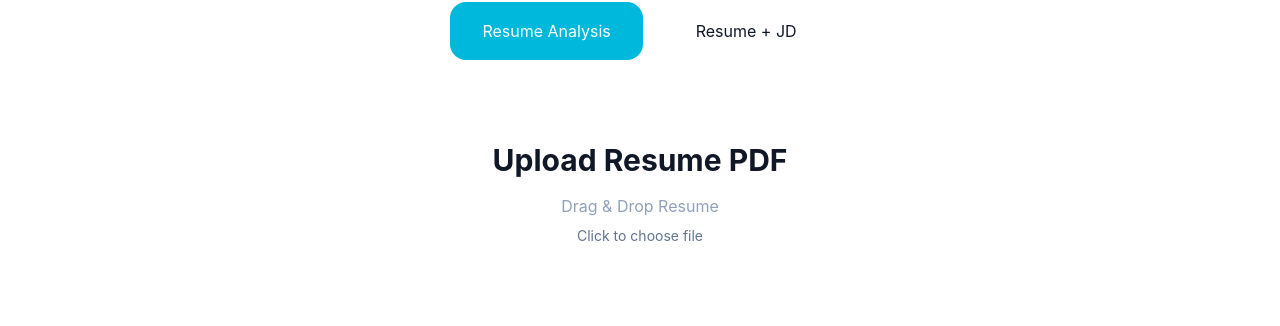
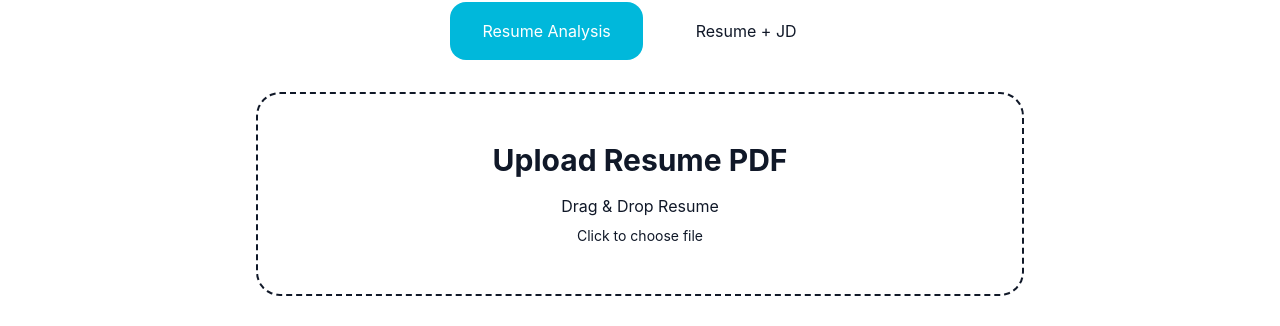
Before and after one commit to wasif-raza/skillscan-ai-frontend, a React (Vite) app: page / in a window 1280 px wide. Shown: the part 441-767 px from the top of the page. Built offline with nearby package versions, Linux system fonts and the light colour scheme.

Commit message:
style(upload): apply theme-aware styling to resume upload section

```diff
--- a/src/components/home/ResumeUpload.tsx
+++ b/src/components/home/ResumeUpload.tsx
@@ -45,9 +45,7 @@ export default function ResumeUpload({
         onDrop={onDrop}
         onDragOver={onDragOver}
         onDragLeave={onDragLeave}
-        onClick={() =>
-          fileInputRef.current?.click()
-        }
+        onClick={() => fileInputRef.current?.click()}
         onKeyDown={(e) => {
           if (e.key === "Enter" || e.key === " ") {
             e.preventDefault();
@@ -64,6 +62,8 @@ export default function ResumeUpload({
           p-12
           text-center
           backdrop-blur-xl
+          transition-all
+          duration-300
 
           ${
             dragActive
@@ -73,21 +73,21 @@ export default function ResumeUpload({
                 scale-105
               `
               : `
-                border-white/20
-                bg-white/5
+                border-[var(--border)]
+                bg-[var(--card)]
               `
           }
         `}
       >
-        <h3 className="text-3xl font-bold">
+        <h3 className="text-3xl font-bold text-[var(--text)]">
           Upload Resume PDF
         </h3>
 
-        <p className="mt-4 text-slate-400">
+        <p className="mt-4 text-[var(--text-secondary)]">
           Drag & Drop Resume
         </p>
 
-        <p className="mt-2 text-sm text-slate-500">
+        <p className="mt-2 text-sm text-[var(--text-secondary)]">
           Click to choose file
         </p>
 
@@ -99,7 +99,9 @@ export default function ResumeUpload({
               bg-green-500/10
               px-6
               py-4
-              text-green-400
+              font-medium
+              text-green-600
+              dark:text-green-400
             "
           >
             Selected: {selectedFile.name}
```
